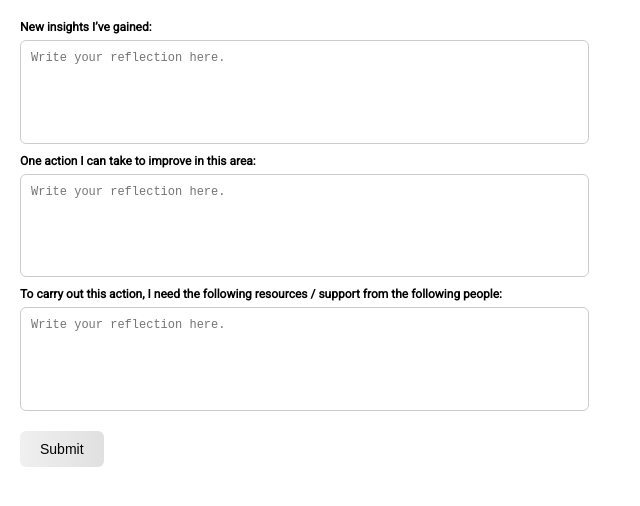
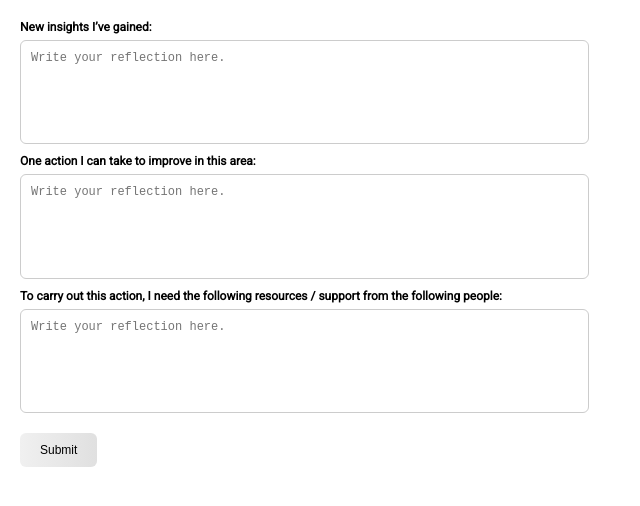
Before and after one commit to rawmecampanero/smartscroll, a plain HTML site: page Page5.html in a window 1280 px wide. Shown: the full height of the page, 0-640 px from the left. Drawn offline with Linux system fonts and the light colour scheme.

Commit message:
Update Page5.html

```diff
--- a/Page5.html
+++ b/Page5.html
@@ -10,6 +10,7 @@
       margin: 0;
       padding: 0;
       font-family: 'Roboto', sans-serif;
+      font-size: 12px;
       width: 609px;
       height: 487px;
       box-sizing: border-box;
@@ -25,6 +26,7 @@
       flex-direction: column;
       justify-content: space-between;
       background: transparent;
+      font-size: 12px;
     }
 
     .form-group {
@@ -54,7 +56,7 @@
 
     button {
       padding: 10px 20px;
-      font-size: 14px;
+      font-size: 12px;
       border: none;
       border-radius: 6px;
       background: linear-gradient(to right, #f0f0f0, #e0e0e0);
```
